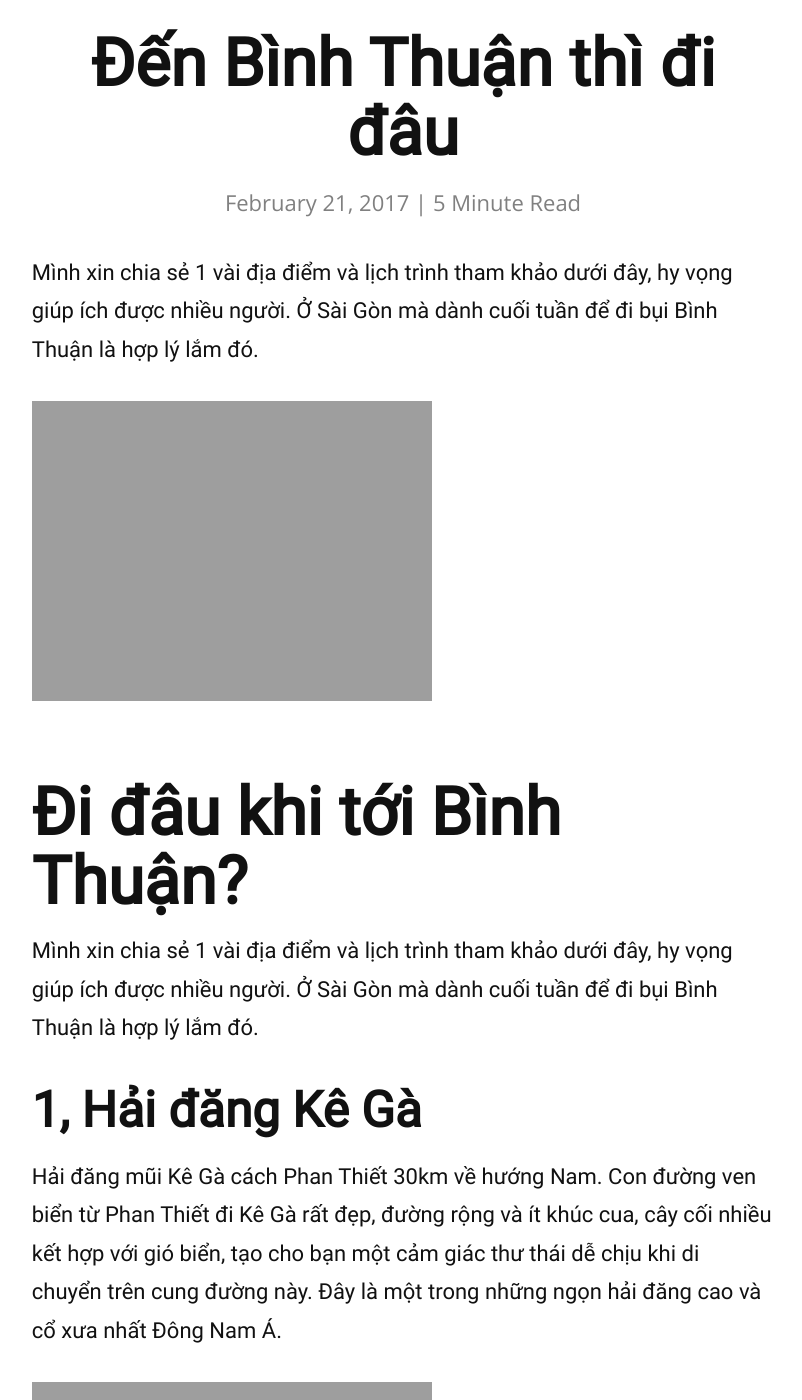
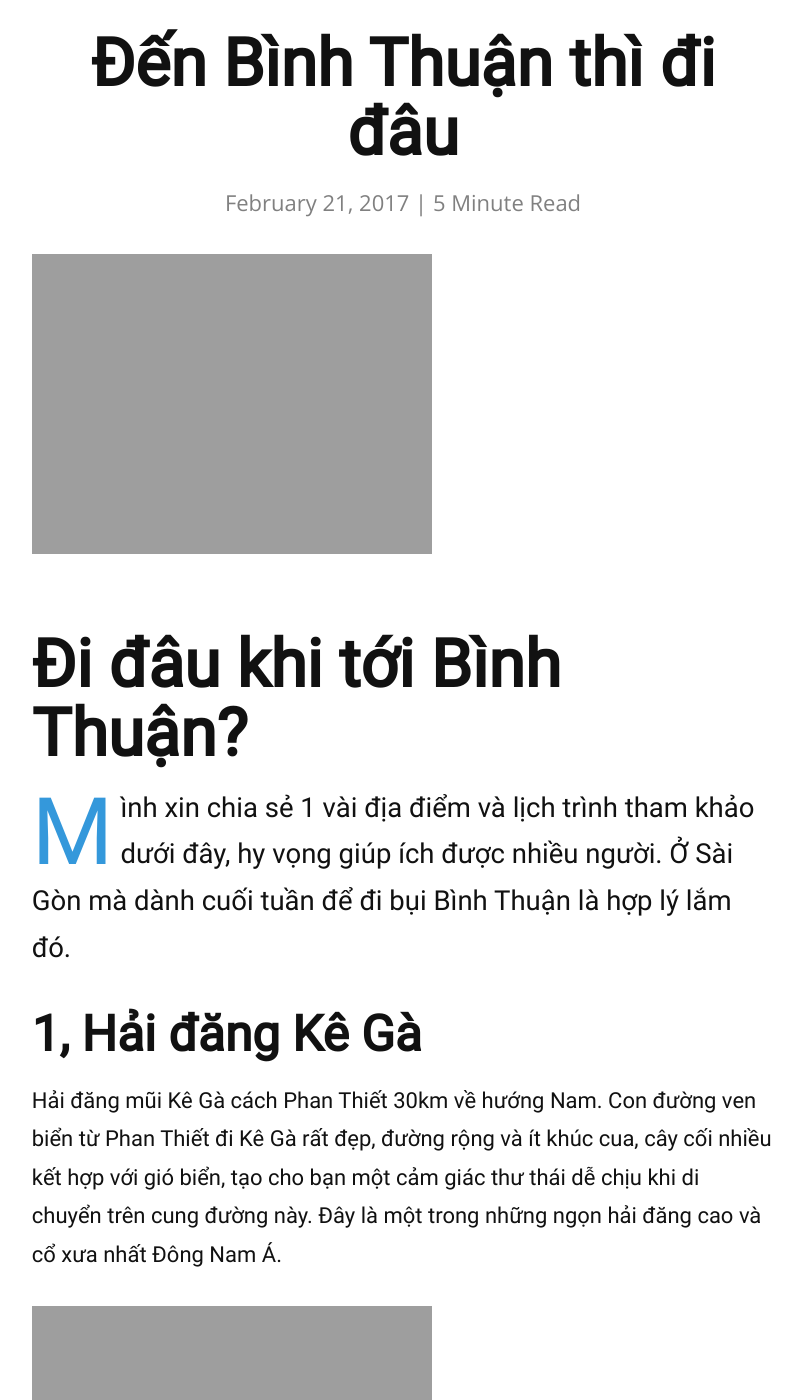
Before and after one commit to dendosg/note, a Jekyll site: the page built from _posts/2017-02-21-di-dau-binh-thuan.md, in a window 1280 px wide and 1400 px high, scrolled down 678 px. Shown: the whole window, without its empty margins (237-1039 px from the left). Built offline with Jekyll 4.4.1, drawn with Linux system fonts in a browser that asks for light colours; nearby versions of some CDN libraries.

Commit message:
Update 2017-02-21-di-dau-binh-thuan.md

```diff
--- a/_posts/2017-02-21-di-dau-binh-thuan.md
+++ b/_posts/2017-02-21-di-dau-binh-thuan.md
@@ -7,14 +7,14 @@
 tags: [Kê Gà,Mũi Né,Phan Thiết,Bàu Trắng,Suối Tiên]
 ---
 
-Mình xin chia sẻ 1 vài địa điểm và lịch trình tham khảo dưới đây, hy vọng giúp ích được nhiều người. Ở Sài Gòn mà dành cuối tuần để đi bụi Bình Thuận là hợp lý lắm đó.
+
 
 ![](https://dendosg.github.io/assets/img/upload/2017/02/f-binh-thuan.jpg)
 
 Đi đâu khi tới Bình Thuận?
 ==========================
 
-Mình xin chia sẻ 1 vài địa điểm và lịch trình tham khảo dưới đây, hy vọng giúp ích được nhiều người. Ở Sài Gòn mà dành cuối tuần để đi bụi Bình Thuận là hợp lý lắm đó.
+<p class="intro"><span class="dropcap">M</span>ình xin chia sẻ 1 vài địa điểm và lịch trình tham khảo dưới đây, hy vọng giúp ích được nhiều người. Ở Sài Gòn mà dành cuối tuần để đi bụi Bình Thuận là hợp lý lắm đó.</p>
 
 1, Hải đăng Kê Gà
 -----------------
```
